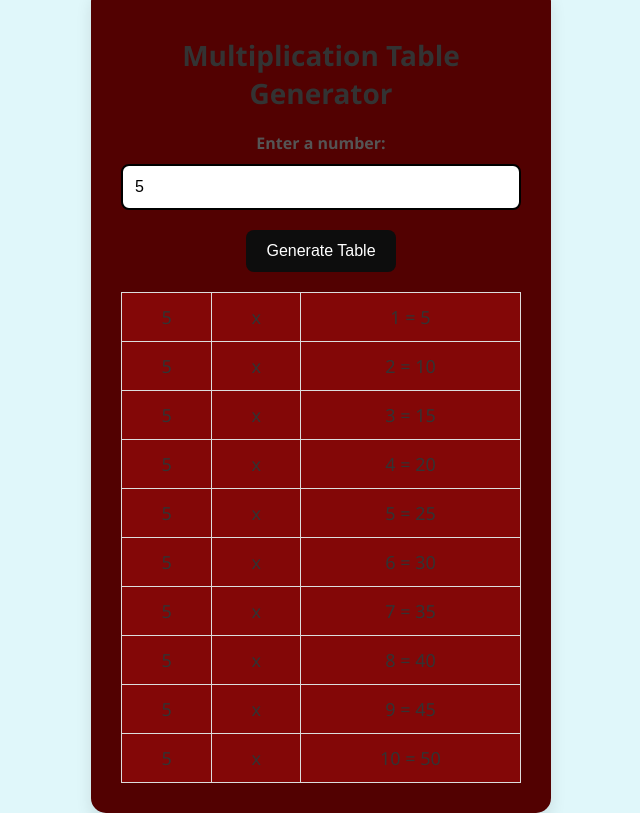
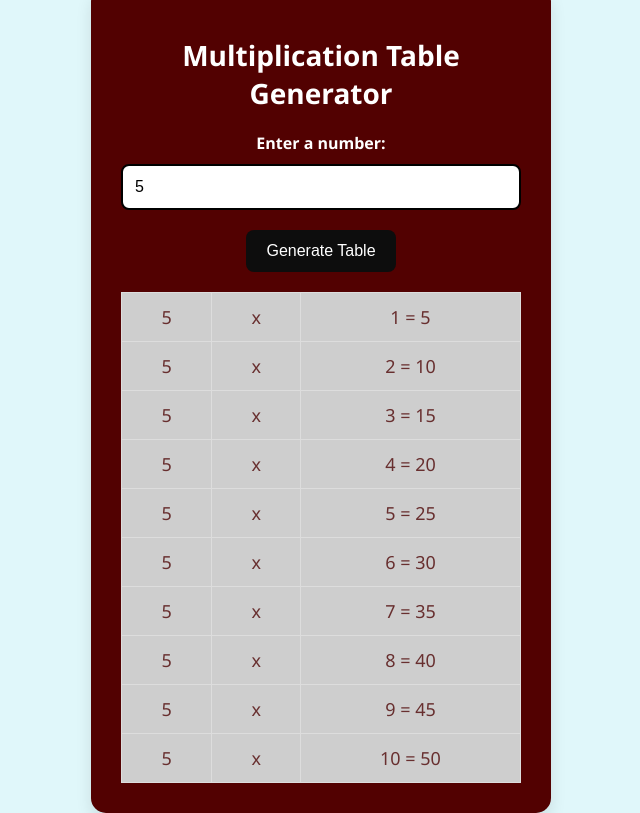
Before and after one commit to wahaj906/New-Genrate-tabel, a plain HTML site: page index.html in a window 1280 px wide. Both pictures are taken after typing "5" into the empty fields and a click on the button "Generate Table". Shown: the whole page, without its empty margins (319-959 px from the left). Drawn offline with Linux system fonts and the light colour scheme.

Commit message:
Update style.css

```diff
--- a/style.css
+++ b/style.css
@@ -26,14 +26,14 @@ body {
 h1 {
   margin-bottom: 20px;
   font-size: 28px;
-  color: #333;
+  color: #fff;
 }
 
 label {
   display: block;
   margin-bottom: 10px;
   font-weight: bold;
-  color: #555;
+  color: #fff;
 }
 
 input[type="number"] {
@@ -95,8 +95,8 @@ td {
   padding: 12px;
   text-align: center;
   font-size: 18px;
-  background-color: #830707;
-  color: #333;
+  background-color:#cecece;
+  color: #682f2f;
 }
 
 tr:hover td {
```
